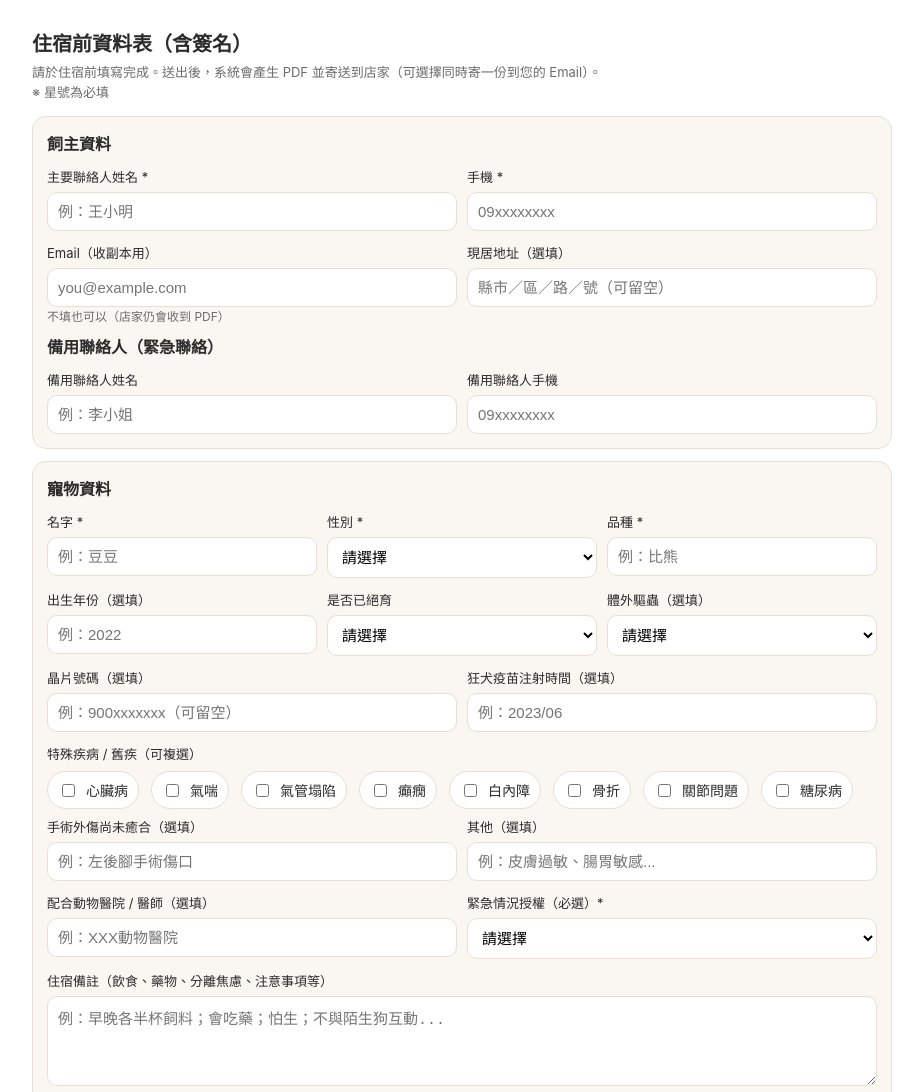
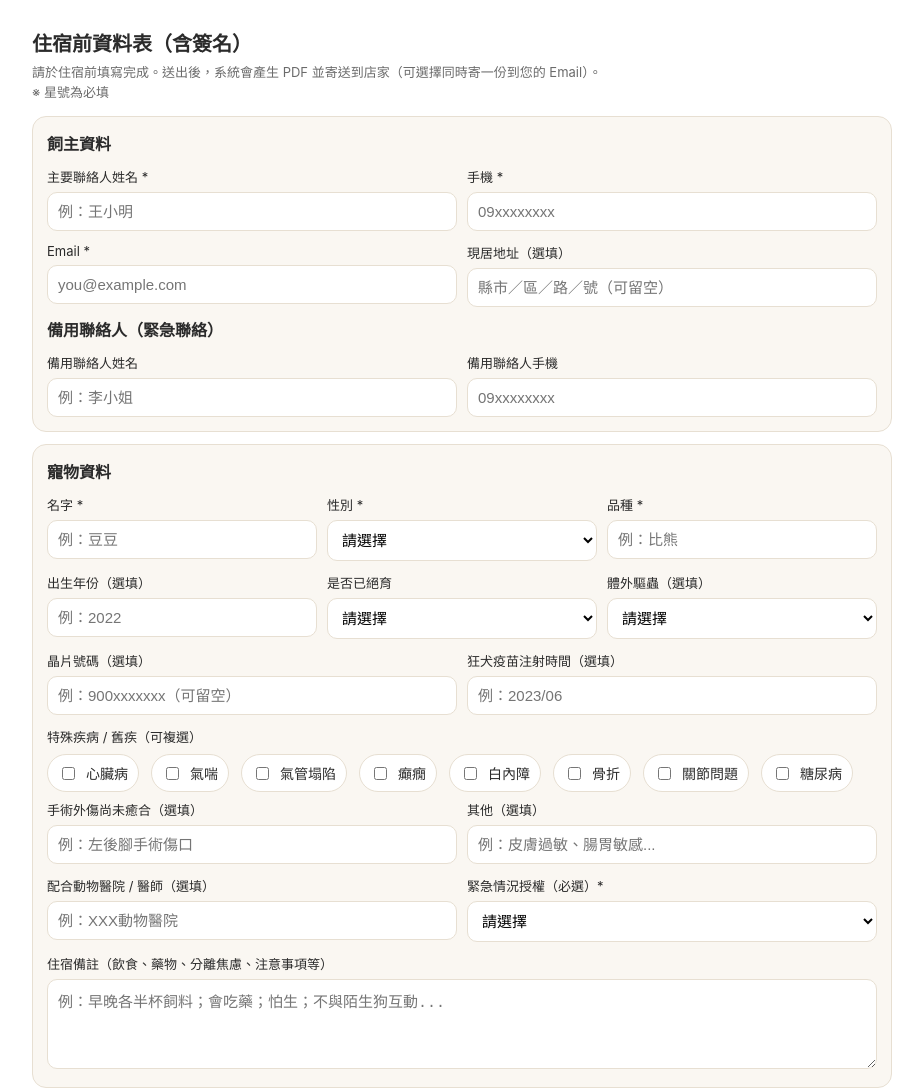
Before and after one commit to kumajima2025-cpu/hotel, a plain HTML site: page index.html in a window 1280 px wide. Shown: the top 1092 px of the page, without its empty margins (178-1101 px from the left). Drawn offline with Linux system fonts and the light colour scheme.

Commit message:
Update index.html

```diff
--- a/index.html
+++ b/index.html
@@ -61,9 +61,8 @@
           <input id="owner_phone" inputmode="tel" placeholder="09xxxxxxxx" required />
         </div>
         <div>
-          <label>Email（收副本用）</label>
+          <label>Email *</label>
           <input id="owner_email" inputmode="email" placeholder="you@example.com" />
-          <div class="small">不填也可以（店家仍會收到 PDF）</div>
         </div>
         <div>
           <label>現居地址（選填）</label>
```
